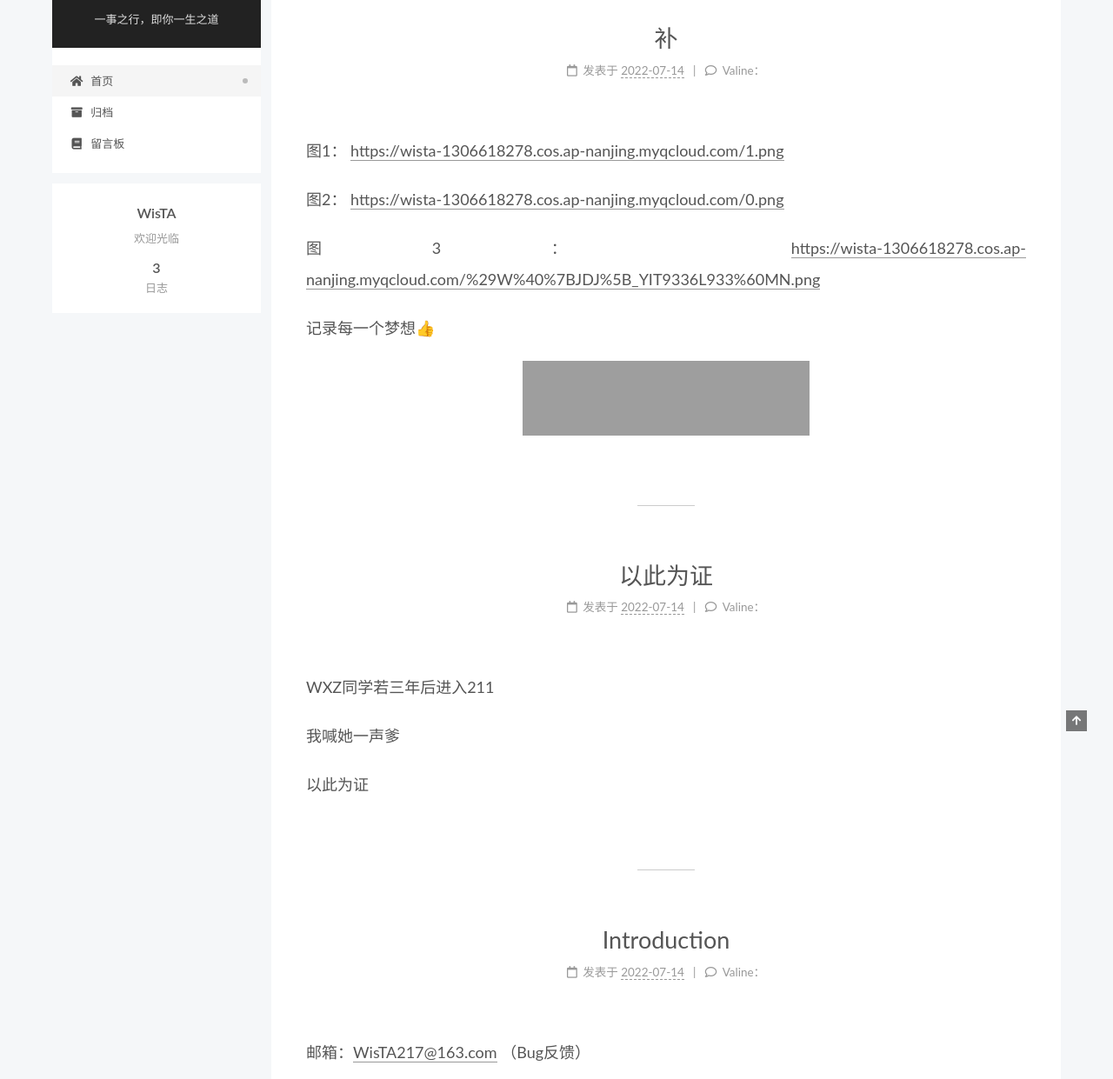
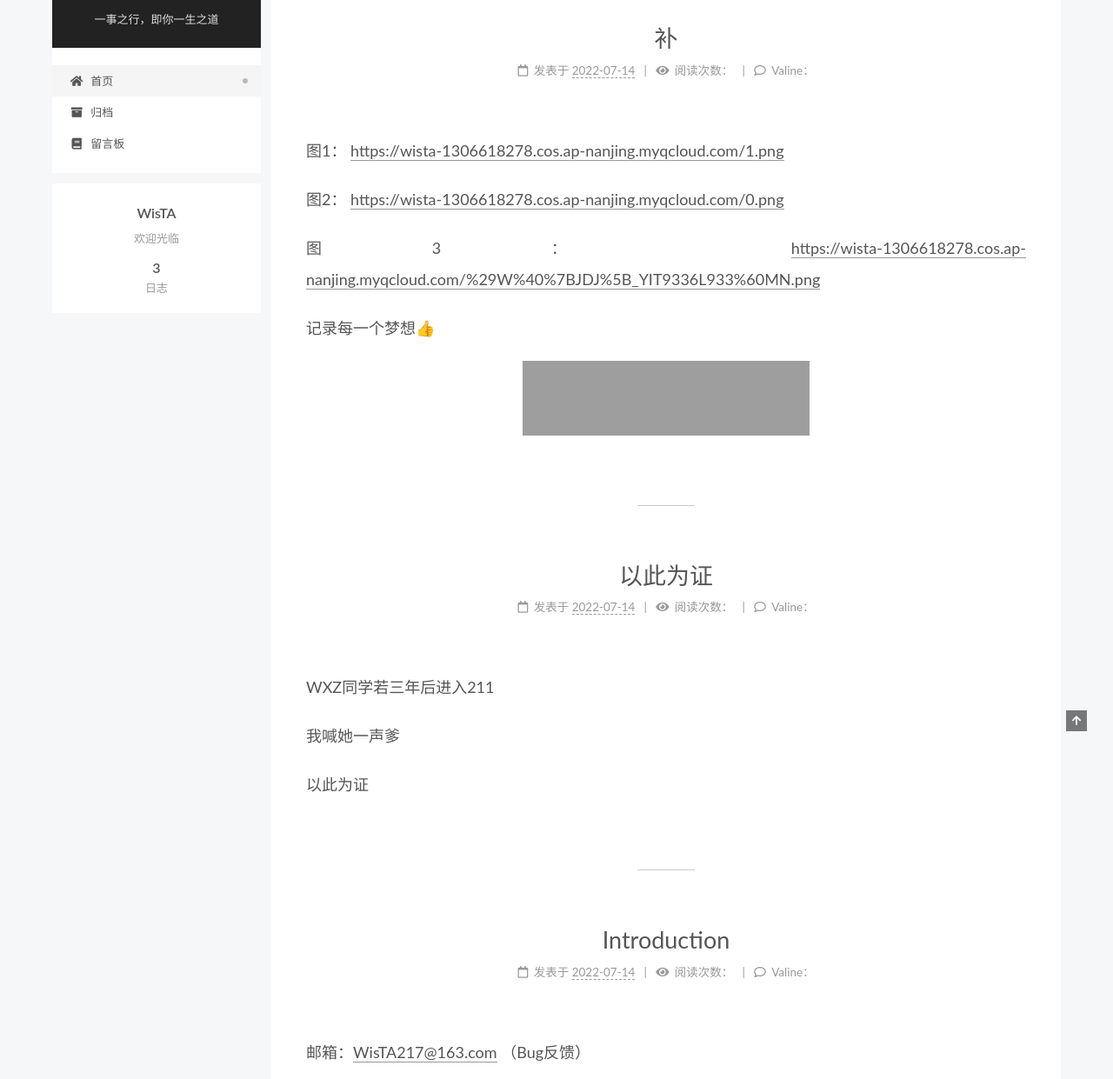
Before and after one commit to WisTA217/WisTA217.github.io, a plain HTML site: page index.html in a window 1280 px wide. Shown: the part 59-1300 px from the top of the page at 87% size. Drawn offline with Linux system fonts and the light colour scheme; grey boxes are pictures that could not be loaded.

Commit message:
Site updated: 2022-07-14 19:40:28

```diff
--- a/index.html
+++ b/index.html
@@ -182,6 +182,13 @@
             </span>
 
 
+            <span id="/post/491082c5.html" class="post-meta-item leancloud_visitors" data-flag-title="补" title="阅读次数">
+              <span class="post-meta-item-icon">
+                <i class="fa fa-eye"></i>
+              </span>
+              <span class="post-meta-item-text">阅读次数：</span>
+              <span class="leancloud-visitors-count"></span>
+            </span>
 
   <span class="post-meta-item">
 
@@ -260,6 +267,13 @@
             </span>
 
 
+            <span id="/post/3611ddc.html" class="post-meta-item leancloud_visitors" data-flag-title="以此为证" title="阅读次数">
+              <span class="post-meta-item-icon">
+                <i class="fa fa-eye"></i>
+              </span>
+              <span class="post-meta-item-text">阅读次数：</span>
+              <span class="leancloud-visitors-count"></span>
+            </span>
 
   <span class="post-meta-item">
 
@@ -335,6 +349,13 @@
             </span>
 
 
+            <span id="/post/ed318fdc.html" class="post-meta-item leancloud_visitors" data-flag-title="Introduction" title="阅读次数">
+              <span class="post-meta-item-icon">
+                <i class="fa fa-eye"></i>
+              </span>
+              <span class="post-meta-item-text">阅读次数：</span>
+              <span class="leancloud-visitors-count"></span>
+            </span>
 
   <span class="post-meta-item">
 
@@ -548,7 +569,7 @@ NexT.utils.loadComments(document.querySelector('#valine-comments'), () => {
       avatar     : 'mm',
       meta       : guest,
       pageSize   : '10' || 10,
-      visitor    : false,
+      visitor    : true,
       lang       : '' || 'zh-cn',
       path       : location.pathname,
       recordIP   : false,
```
Also changed, not shown: archives/2022/07/index.html (+1 -1 lines), archives/2022/index.html (+1 -1 lines), archives/index.html (+1 -1 lines), guestbook/index.html (+1 -1 lines), post/3611ddc.html (+8 -1 lines), post/491082c5.html (+8 -1 lines), post/ed318fdc.html (+8 -1 lines).
